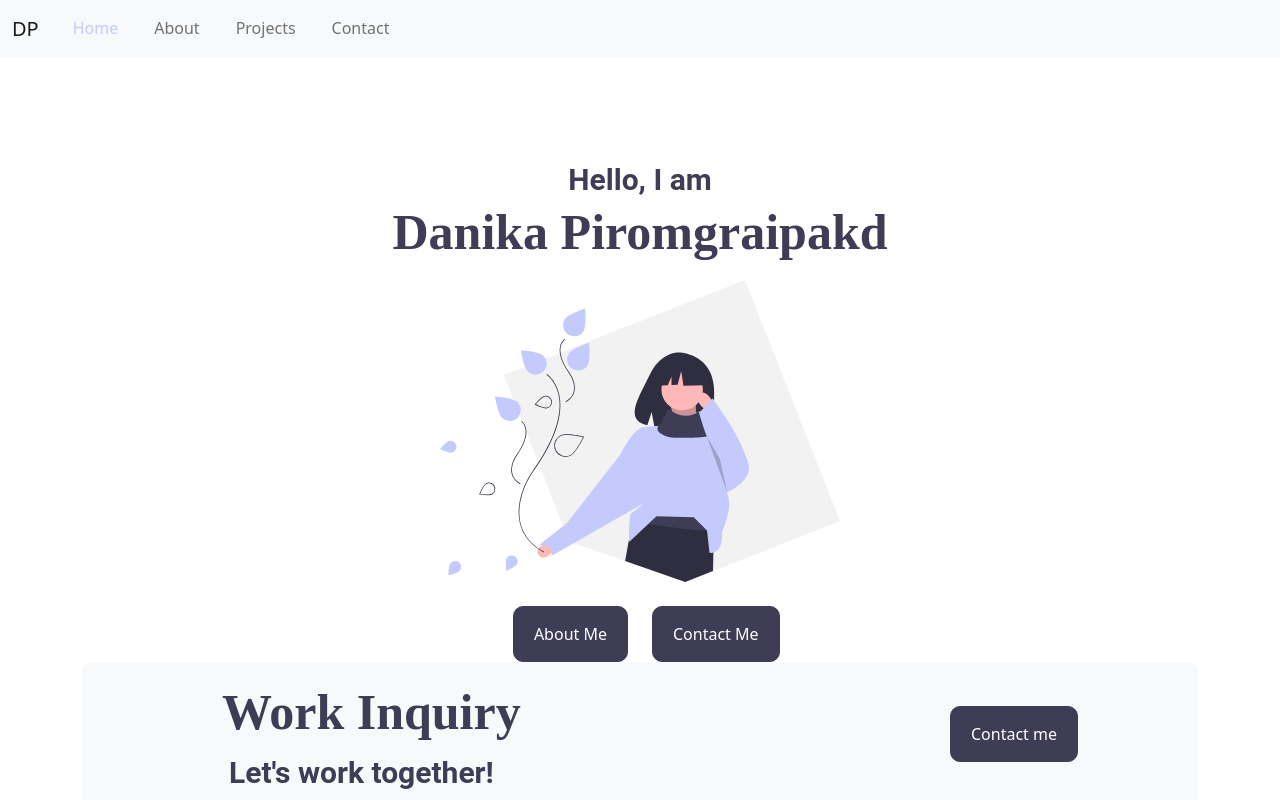
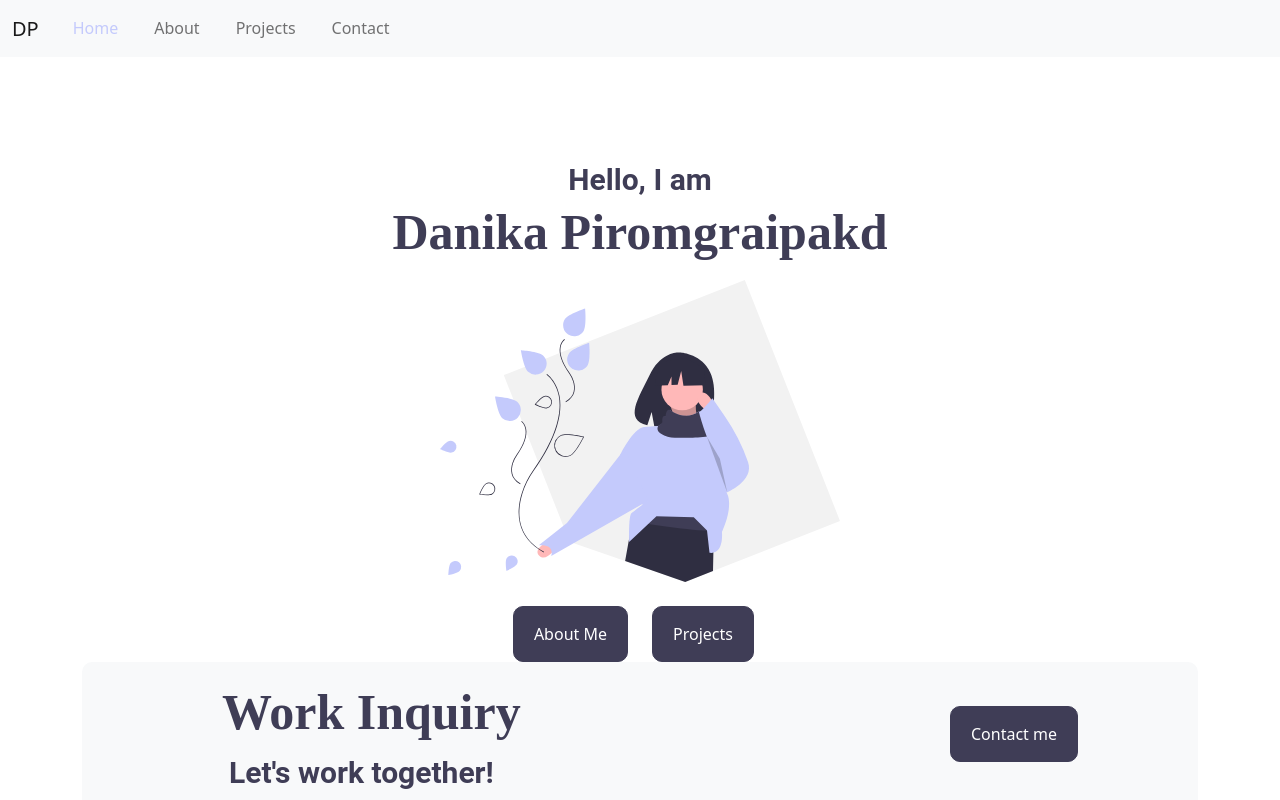
Before and after one commit to D4NIKA/portfolio-website, a plain HTML site: page index.html in a window 1280 px wide. Shown: the top 800 px of the page. Drawn offline with nearby package versions, Linux system fonts and the light colour scheme.

```diff
--- a/index.html
+++ b/index.html
@@ -66,7 +66,7 @@
         <a href="about.html" class="about-link" title="About Danika"> About Me </a>
       </div>
       <div class="col-6 d-flex justify-content-start">
-        <a href="contact.html" class="contact-link" title="Contact Danika"> Contact Me </a>
+        <a href="projects.html" class="project-link" title="Projects"> Projects </a>
       </div>
     </div>
 
```
Also changed, not shown: projects.html (+1 -1 lines).
